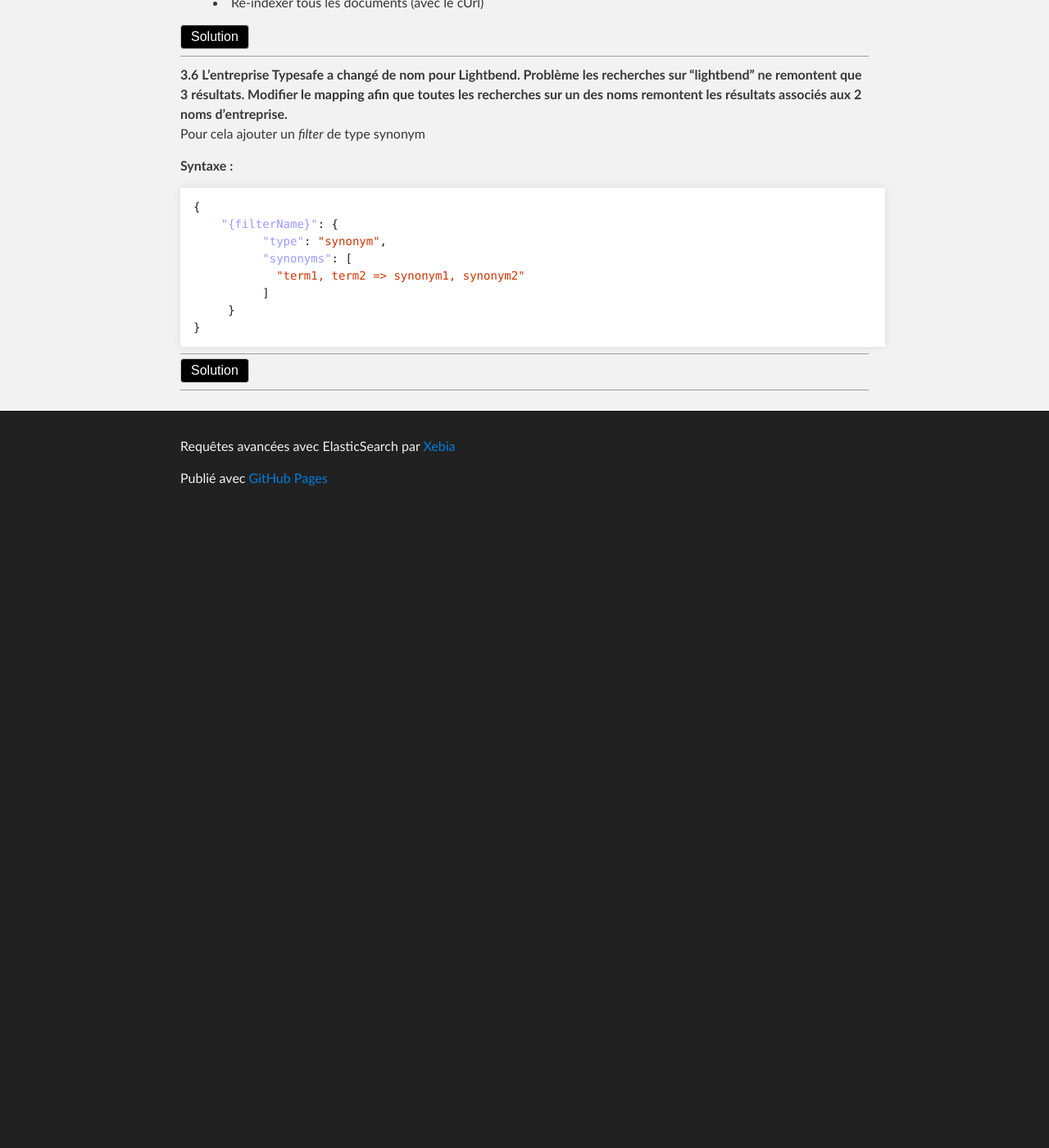
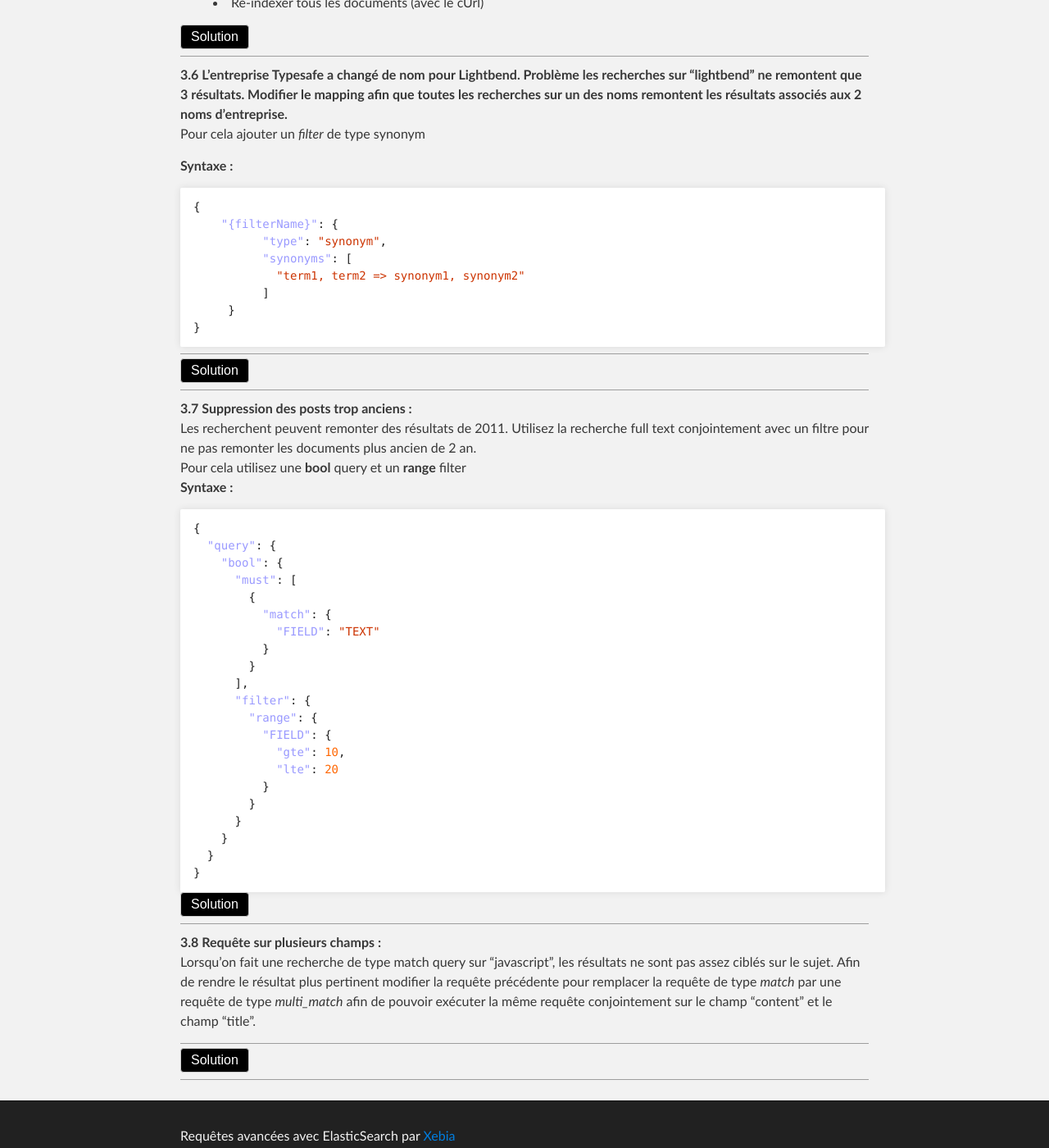
Before and after one commit to gegron/es-requests, a Jekyll site: the page built from index.md, in a window 1280 px wide and 1400 px high, scrolled down 4551 px. Shown: the whole window at 82% size. Built offline with Jekyll 4.4.1, drawn with Linux system fonts in a browser that asks for light colours; nearby versions of some CDN libraries; before the commit the page ends 5181 px from its top, so only the background shows below that; grey boxes are pictures that could not be loaded.

Commit message:
bool and multi match query

```diff
--- a/index.md
+++ b/index.md
@@ -372,3 +372,96 @@ __PUT__ xebia
 __curl -XPUT "http://{host}:9200/{indexName}/blog/_bulk" --data-binary @xebiablog.data__
 </blockquote>
 ---
+
+  __3.7 Suppression des posts trop anciens :__
+  Les recherchent peuvent remonter des résultats de 2011. Utilisez la recherche full text conjointement avec un filtre pour ne pas remonter les documents plus ancien de 2 an.
+Pour cela utilisez une **bool** query  et un **range** filter
+__Syntaxe :__
+{% highlight json %}
+{
+  "query": {
+    "bool": {
+      "must": [
+        {
+          "match": {
+            "FIELD": "TEXT"
+          }
+        }
+      ],
+      "filter": {
+        "range": {
+          "FIELD": {
+            "gte": 10,
+            "lte": 20
+          }
+        }
+      }
+    }
+  }
+}
+{% endhighlight %}
+
+<blockquote class = 'solution' markdown="1">
+GET xebia/blog/_search
+{% highlight json %}
+{
+  "query": {
+    "bool": {
+      "must": [
+        {
+          "match": {
+            "content": "java"
+          }
+        }
+      ],
+      "filter": {
+        "range": {
+          "pubDate": {
+            "gte": "now-2y"
+          }
+        }
+      }
+    }
+  }
+}
+{% endhighlight %}
+_
+</blockquote>
+---
+
+  __3.8 Requête sur plusieurs champs :__
+  Lorsqu'on fait une recherche de type match query sur "javascript", les résultats ne sont pas assez ciblés sur le sujet. Afin de rendre le résultat plus pertinent modifier la requête précédente pour remplacer la requête de type *match* par une requête de type *multi_match*
+  afin de pouvoir exécuter la même requête conjointement sur le champ "content" et le champ "title".
+
+
+---
+
+
+<blockquote class = 'solution' markdown="1">
+GET xebia/blog/_search
+{% highlight json %}
+{
+  "query": {
+    "bool": {
+      "must": [
+        {
+          "multi_match": {
+            "query": "javascript",
+            "fields": ["content","title"]
+          }
+        }
+      ],
+      "filter": {
+        "range": {
+          "pubDate": {
+            "gte": "now-2y"
+          }
+        }
+      }
+    }
+  }
+}
+{% endhighlight %}
+_
+</blockquote>
+---
```
